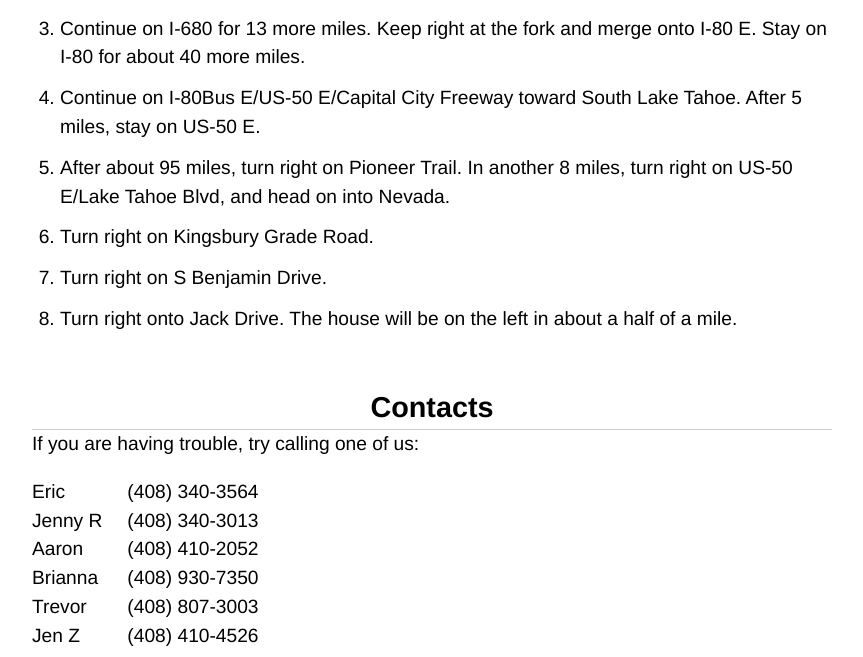
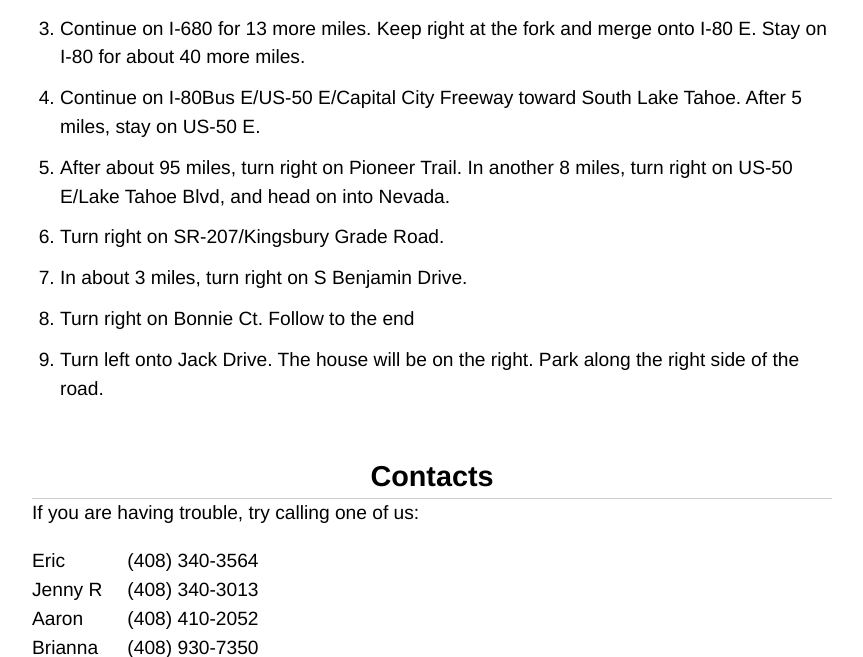
Before and after one commit to Southbay-CityChurch/crossings-community, a PHP site: page /retreat/index.php in a window 1280 px wide. Shown: the part 871-1528 px from the top of the page, without its empty margins (208-1071 px from the left). Run offline with PHP 8.4, Linux system fonts and the light colour scheme.

Commit message:
Updating directions

```diff
--- a/retreat/index.php
+++ b/retreat/index.php
@@ -110,9 +110,10 @@
 					<li>Continue on I-680 for 13 more miles. Keep right at the fork and merge onto I-80 E. Stay on I-80 for about 40 more miles.</li>
 					<li>Continue on I-80Bus E/US-50 E/Capital City Freeway toward South Lake Tahoe. After 5 miles, stay on US-50 E.</li>
 					<li>After about 95 miles, turn right on Pioneer Trail. In another 8 miles, turn right on US-50 E/Lake Tahoe Blvd, and head on into Nevada. </li>
-					<li>Turn right on Kingsbury Grade Road.</li>
-					<li>Turn right on S Benjamin Drive.</li>
-					<li>Turn right onto Jack Drive. The house will be on the left in about a half of a mile.</li>
+					<li>Turn right on SR-207/Kingsbury Grade Road.</li>
+					<li>In about 3 miles, turn right on S Benjamin Drive.</li>
+					<li>Turn right on Bonnie Ct. Follow to the end</li>
+					<li>Turn left onto Jack Drive. The house will be on the right. Park along the right side of the road.</li>
 				</ol>
 			</section>
 			<section class="contacts">
```
